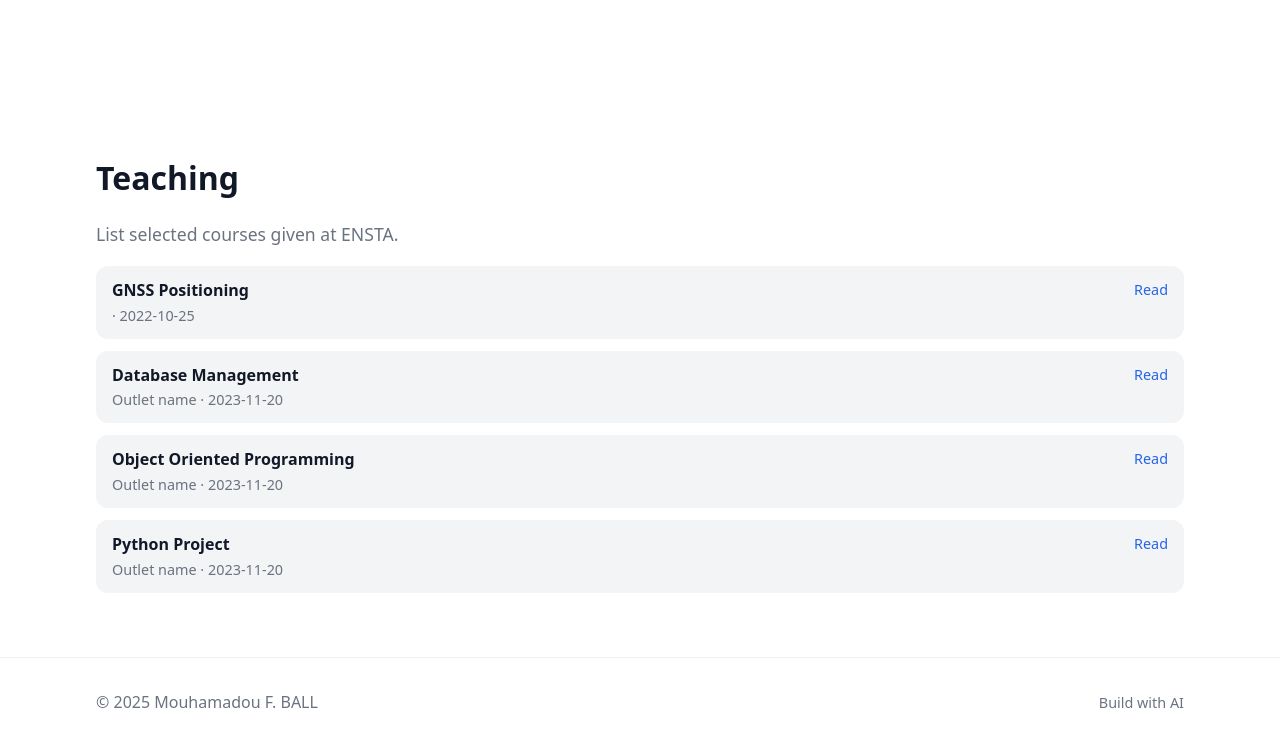
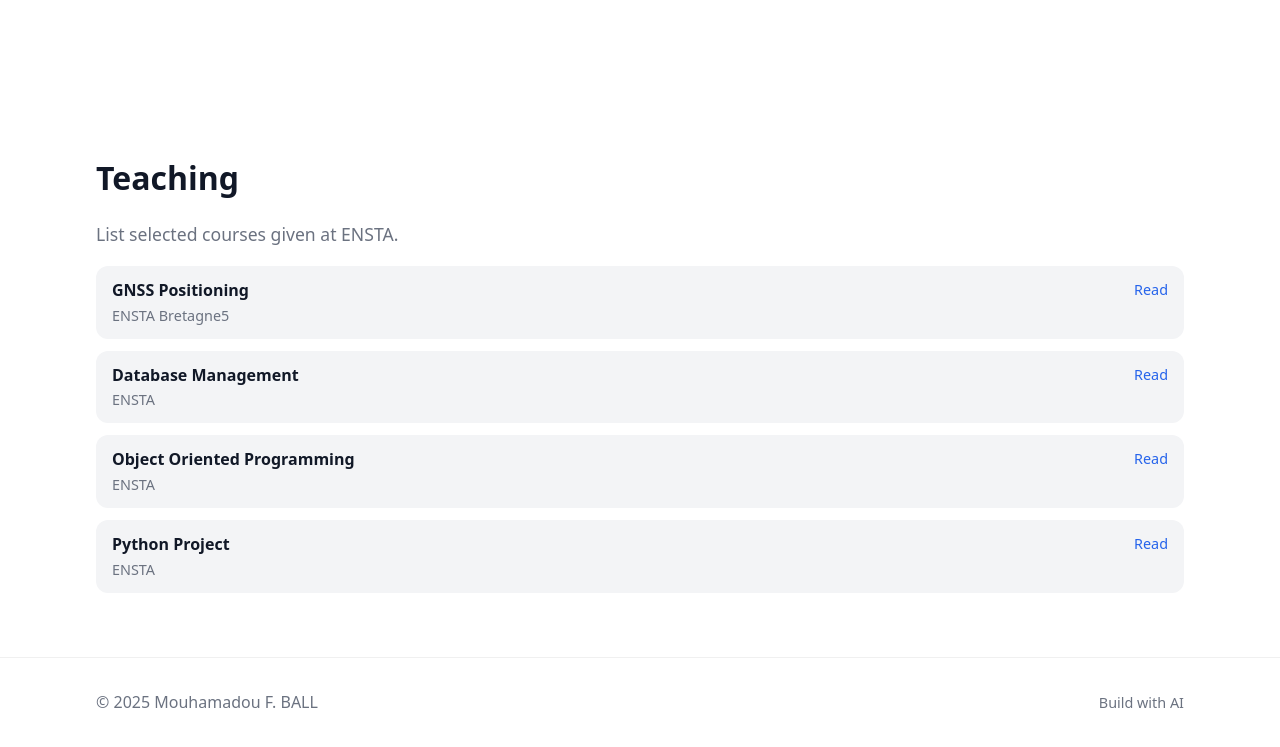
Before and after one commit to Cracen26/ball.github.io, a plain HTML site: page index.html in a window 1280 px wide. Shown: the part 2234-2981 px from the top of the page. Drawn offline with Linux system fonts and the light colour scheme.

Commit message:
Update index.html

```diff
--- a/index.html
+++ b/index.html
@@ -150,19 +150,19 @@
       <p class="lead">List selected courses given at ENSTA.</p>
       <div class="list">
         <div class="list-item">
-          <div><strong>GNSS Positioning</strong><div class="small"> · 2022-10-25</div></div>
+          <div><strong>GNSS Positioning</strong><div class="small"> ENSTA Bretagne5</div></div>
           <div class="meta"><a href="https://hal.science/hal-04834460">Read</a></div>
         </div>
         <div class="list-item">
-          <div><strong>Database Management</strong><div class="small">Outlet name · 2023-11-20</div></div>
+          <div><strong>Database Management</strong><div class="small">ENSTA</div></div>
           <div class="meta"><a href="">Read</a></div>
         </div>
         <div class="list-item">
-          <div><strong>Object Oriented Programming</strong><div class="small">Outlet name · 2023-11-20</div></div>
+          <div><strong>Object Oriented Programming</strong><div class="small">ENSTA</div></div>
           <div class="meta"><a href="">Read</a></div>
         </div>
         <div class="list-item">
-          <div><strong>Python Project</strong><div class="small">Outlet name · 2023-11-20</div></div>
+          <div><strong>Python Project</strong><div class="small">ENSTA</div></div>
           <div class="meta"><a href="">Read</a></div>
         </div>
       </div>
```
